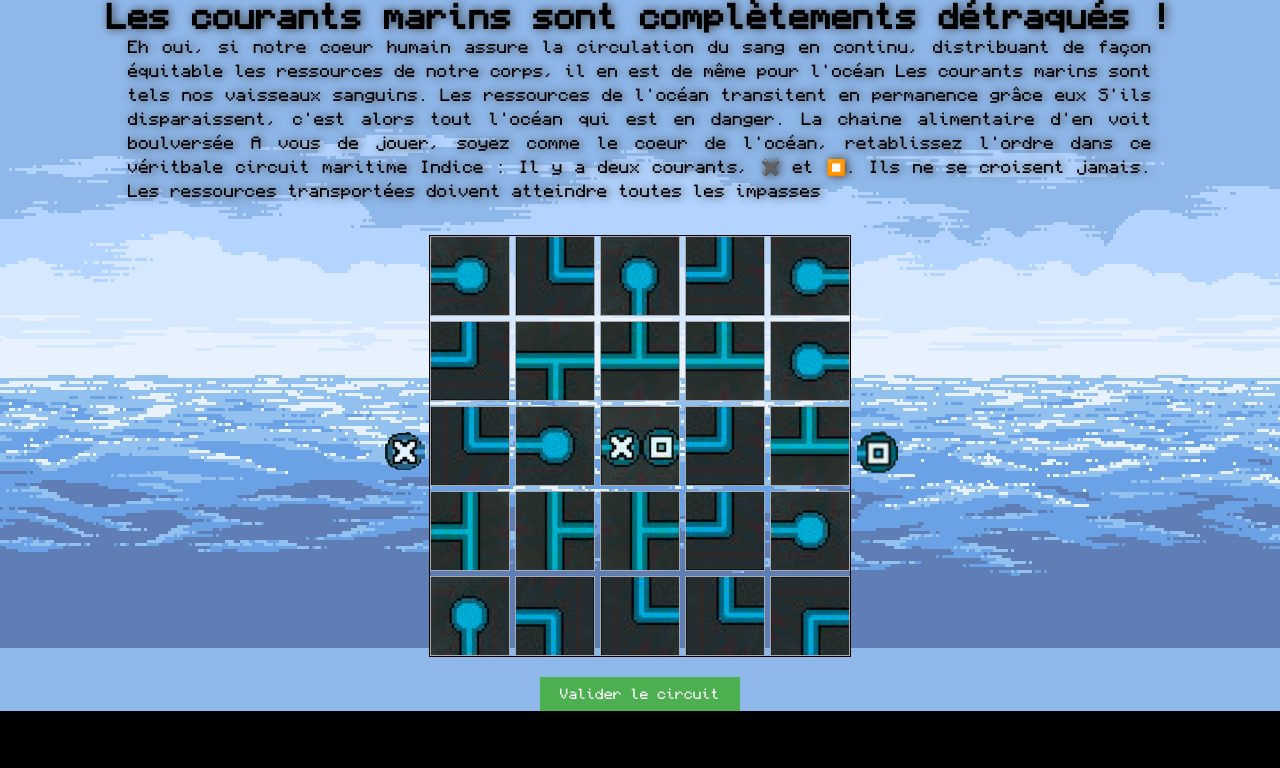
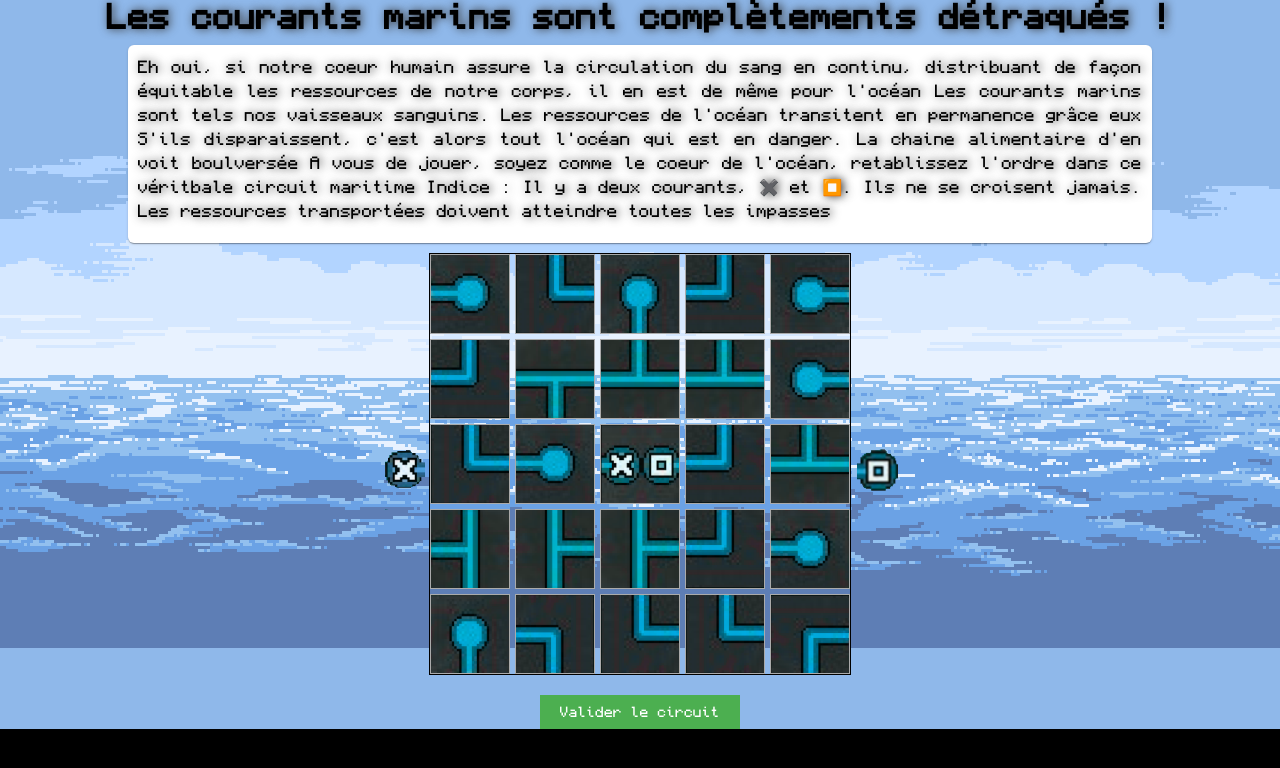
Before and after one commit to neswatch/saving-throw, a React (Vite) app: page /mj in a window 1280 px wide. Shown: the top 768 px of the page. Built offline with nearby package versions, Linux system fonts and the light colour scheme.

Commit message:
style: cardified minijeu

```diff
--- a/src/assets/css/minijeu/minijeu.css
+++ b/src/assets/css/minijeu/minijeu.css
@@ -1,5 +1,11 @@
 html {
   background: black;
+}
+
+.p-card {
+  width: 80%;
+  padding: 10px;
+  margin: 10px;
 }
 
 #root > div {
@@ -17,7 +23,6 @@ p {
   margin-bottom: 10px;
   line-height: 1.5rem;
   text-align: justify;
-  width: 80%;
   text-shadow: #363636 2px 0 10px;
 }
 
--- a/src/pages/count/Minijeu/Minijeu.tsx
+++ b/src/pages/count/Minijeu/Minijeu.tsx
@@ -7,6 +7,7 @@ import i3 from "../../../assets/circuit_marin/i3.png";
 import i4 from "../../../assets/circuit_marin/i4.png";
 import i5 from "../../../assets/circuit_marin/i5.png";
 import i6 from "../../../assets/circuit_marin/i6.png";
+import { Card } from "primereact/card";
 
 interface Cell {
   image: string;
@@ -138,17 +139,20 @@ const Grid: React.FC = () => {
   return (
     <div style={{ backgroundImage: `url(${OceanBg})` }}>
       <h1>Les courants marins sont complètements détraqués !</h1>
-      <p>
-        Eh oui, si notre coeur humain assure la circulation du sang en continu,
-        distribuant de façon équitable les ressources de notre corps, il en est
-        de même pour l'océan Les courants marins sont tels nos vaisseaux
-        sanguins. Les ressources de l'océan transitent en permanence grâce eux
-        S'ils disparaissent, c'est alors tout l'océan qui est en danger. La
-        chaine alimentaire d'en voit boulversée A vous de jouer, soyez comme le
-        coeur de l'océan, retablissez l'ordre dans ce véritbale circuit maritime
-        Indice : Il y a deux courants, ✖️ et ⏹️. Ils ne se croisent jamais. Les
-        ressources transportées doivent atteindre toutes les impasses
-      </p>
+      <Card>
+        <p>
+          Eh oui, si notre coeur humain assure la circulation du sang en
+          continu, distribuant de façon équitable les ressources de notre corps,
+          il en est de même pour l'océan Les courants marins sont tels nos
+          vaisseaux sanguins. Les ressources de l'océan transitent en permanence
+          grâce eux S'ils disparaissent, c'est alors tout l'océan qui est en
+          danger. La chaine alimentaire d'en voit boulversée A vous de jouer,
+          soyez comme le coeur de l'océan, retablissez l'ordre dans ce véritbale
+          circuit maritime Indice : Il y a deux courants, ✖️ et ⏹️. Ils ne se
+          croisent jamais. Les ressources transportées doivent atteindre toutes
+          les impasses
+        </p>
+      </Card>
       <div
         className="grid-container"
         style={{
```
